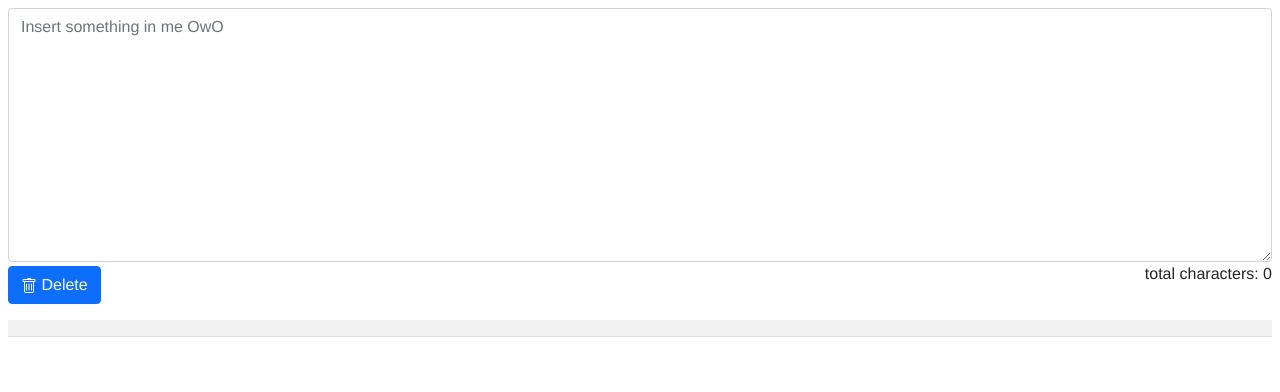
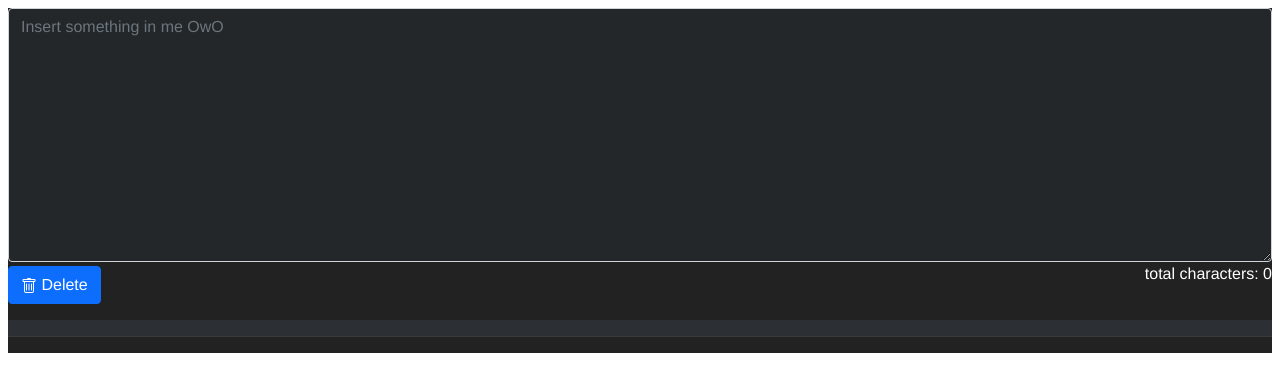
Before and after one commit to Ydalirsson/gw2-Chatbreaker, a Vue app: page / in a window 1280 px wide. Shown: the top 392 px of the page. Built offline with nearby package versions, Linux system fonts and the light colour scheme.

Commit message:
dark mode as only

```diff
--- a/package.json
+++ b/package.json
@@ -19,7 +19,7 @@
     "postuninstall": "electron-builder install-app-deps"
   },
   "dependencies": {
-    "bootstrap": "^5.0.0",
+    "bootstrap": "^5.0.1",
     "core-js": "^3.6.5",
     "vue": "^3.0.0"
   },
--- a/src/App.vue
+++ b/src/App.vue
@@ -14,12 +14,13 @@ export default defineComponent({
 });
 </script>
 
-<style lang="scss">
+<style lang="css">
 #app {
   font-family: Avenir, Helvetica, Arial, sans-serif;
   -webkit-font-smoothing: antialiased;
   -moz-osx-font-smoothing: grayscale;
-  background-color: white;
+  color: #fff;
+  background-color: #222;
   margin: 8px 8px 8px 8px;
 }
 </style>
--- a/src/components/Home.vue
+++ b/src/components/Home.vue
@@ -18,7 +18,7 @@
     <p></p>
 
     <div class="table-responsive">
-      <table class="table table-striped">
+      <table class="table table-dark table-striped">
         <tbody>
         <tr v-for="msg in singleMessage">
           <td>{{ msg }}</td>
@@ -109,5 +109,13 @@ export default {
 </script>
 
 <!-- Add "scoped" attribute to limit CSS to this component only -->
-<style scoped lang="scss">
+<style scoped lang="css">
+  textarea:focus {
+    background-color : #23272a ;
+    color: #fff;
+  }
+  input[type="text"], textarea {
+    background-color : #23272a ;
+    color: #fff;
+  }
 </style>
--- a/src/main.ts
+++ b/src/main.ts
@@ -1,5 +1,6 @@
 import { createApp } from 'vue'
 import App from './App.vue'
-import 'bootstrap/scss/bootstrap.scss'
+
+import 'bootstrap/dist/css/bootstrap.min.css'
 
 createApp(App).mount('#app')
```
Also changed, not shown: 1 other file (tests, documents, lock files or other folders).
